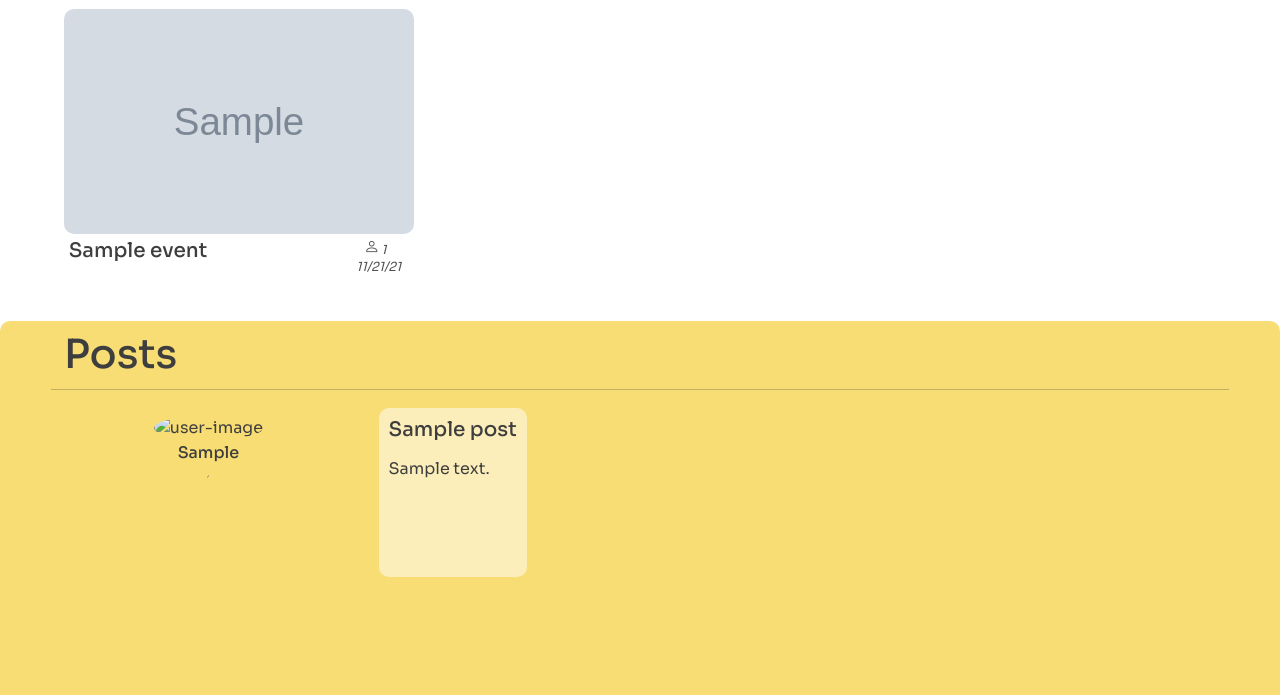
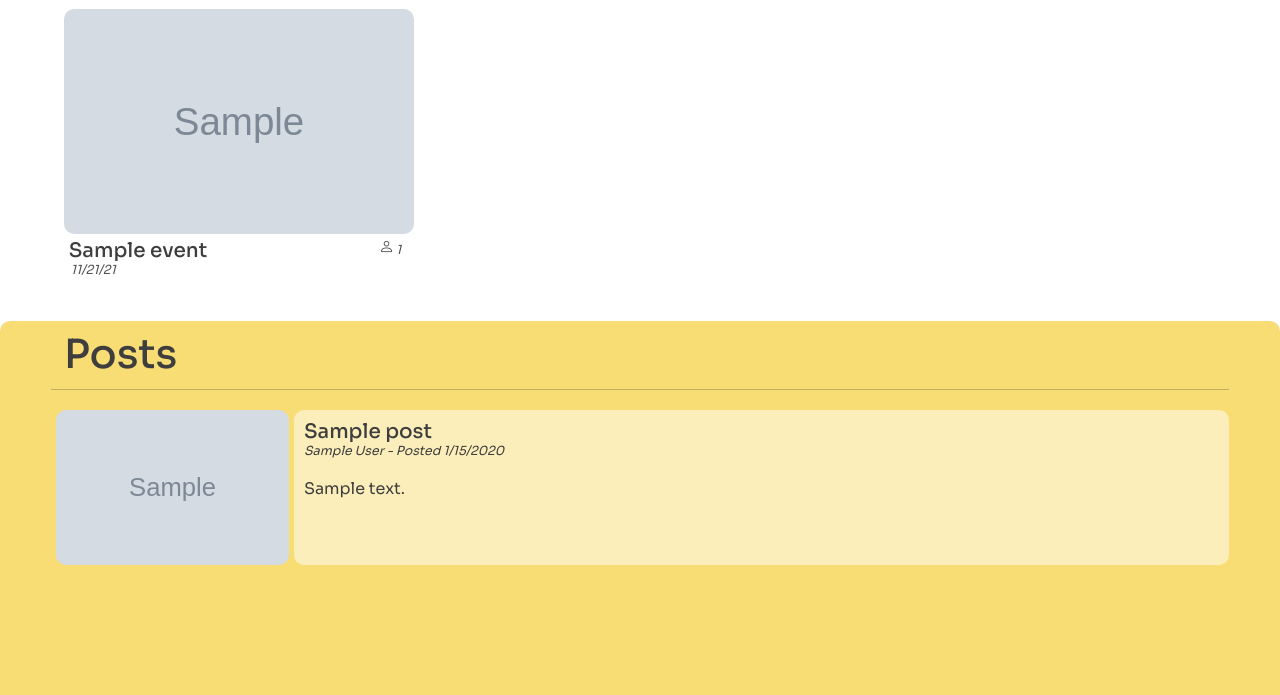
Before and after one commit to fnedarb/sei_project_two, a Django app: page /city/1 in a window 1280 px wide. Shown: the part 668-1363 px from the top of the page. Run offline with Django 3.2, Linux system fonts and the light colour scheme; tables that the repository leaves empty hold one stand-in row (values such as "Sample post"); grey boxes marked "Sample" are stand-in pictures; some libraries are stand-ins or nearby versions.

Commit message:
Updated city view page

```diff
--- a/main_app/static/styles/main.css
+++ b/main_app/static/styles/main.css
@@ -266,6 +266,10 @@ nav {
     margin-top: -17.5px;
 }
 
+#date-city-page {
+    margin-top: -10px;
+}
+
 #person {
     font-size: 15px;
     margin-left: -10px;
@@ -487,32 +491,23 @@ nav {
 .post-user-image-name {
     width: 25%;
     display: block;
-    margin: 10px;
-    margin-right: 20px;
+    margin: 5px;
     text-align: center;
 }
 
 .post-user-image-name img{
-    height: 100px;
-    border-radius: 50%;
-}
-
-.post-user-image-name p {
-    font-style: italic;
-    font-weight: lighter;
-    font-size: 13px;
-}
-
-.post-user-image-name h6 {
-    padding-top: 3px;
-    margin-bottom: 0px;
+    width: 100%;
+    height: 155px;
+    border-radius: 10px;
 }
 
 .city-post-content {
-    margin: 3px;
+    margin-top: 5px;
+    height: 155px;
     background-color:#FCEEBA;
     padding: 10px;
     border-radius: 10px;
+    width: 100%;
 }
 
 .city-post-content h6{
@@ -521,6 +516,12 @@ nav {
 
 .city-post-content p{
     margin-top: 15px;
+}
+
+.city-post-content .user-info{
+    margin-top: -10px;
+    font-size: 12.5px;
+    font-style: italic;
 }
 
 
--- a/main_app/templates/city_view.html
+++ b/main_app/templates/city_view.html
@@ -33,14 +33,13 @@
                 <div class="event-content">
                     <div class="event-title-homepage">
                         <h6 class="event-name-homepage">{{event.name}}</h6>
-                        <p></p>
+                        <p id="date-city-page">11/21/21</p>
                     </div>
                     <div class="event-info-homepage">
                         <div class="person-date">
                             <p id="person"><i class="bi bi-person"></i></p>
                             <p class="person-count">{{event.users_attending.count}}</p>
                         </div>
-                        <p id="date">11/21/21</p>
                     </div>
                 </div>
             </div>
@@ -54,12 +53,11 @@
             {% for post in city.post_city.all %}
             <div class="city-post-card">
                 <div class="post-user-image-name">
-                    <img src="{{post.profile.avatar}}" alt="user-image">
-                    <h6>{{post.profile.first_name}}</h6>
-                    <p>{{post.profile.city.name}}, {{post.profile.city.state}}</p>
+                    <img src="{{post.photo}}" alt="post-image">
                 </div>
                 <div class="city-post-content">
                     <h6>{{post.title}}</h6>
+                    <p class="user-info">{{post.profile.first_name}} {{post.profile.last_name}} - Posted {{post.date.month}}/{{post.date.day}}/{{post.date.year}}</p>
                     <p>{{post.content}}</p>
                 </div>
             </div>
--- a/main_app/views.py
+++ b/main_app/views.py
@@ -45,11 +45,11 @@ class CityDetailView(DetailView):
     model = City
     template_name='city_view.html'
 
-    # def get_context_data(self, **kwargs):
-    #     context = super().get_context_data(**kwargs)
-    #     context["events"] = Event.objects.filter(city=self.objects.pk)
-    #     context["posts"] = Post.objects.filter(city=self.objects.pk)
-    #     return context
+    def get_context_data(self, **kwargs):
+        context = super().get_context_data(**kwargs)
+        if (self.request.user.is_authenticated):
+            context["profile"] = Profile.objects.filter(user=self.request.user)
+        return context
 
 class Signup(View):
     def get(self, request):
```
